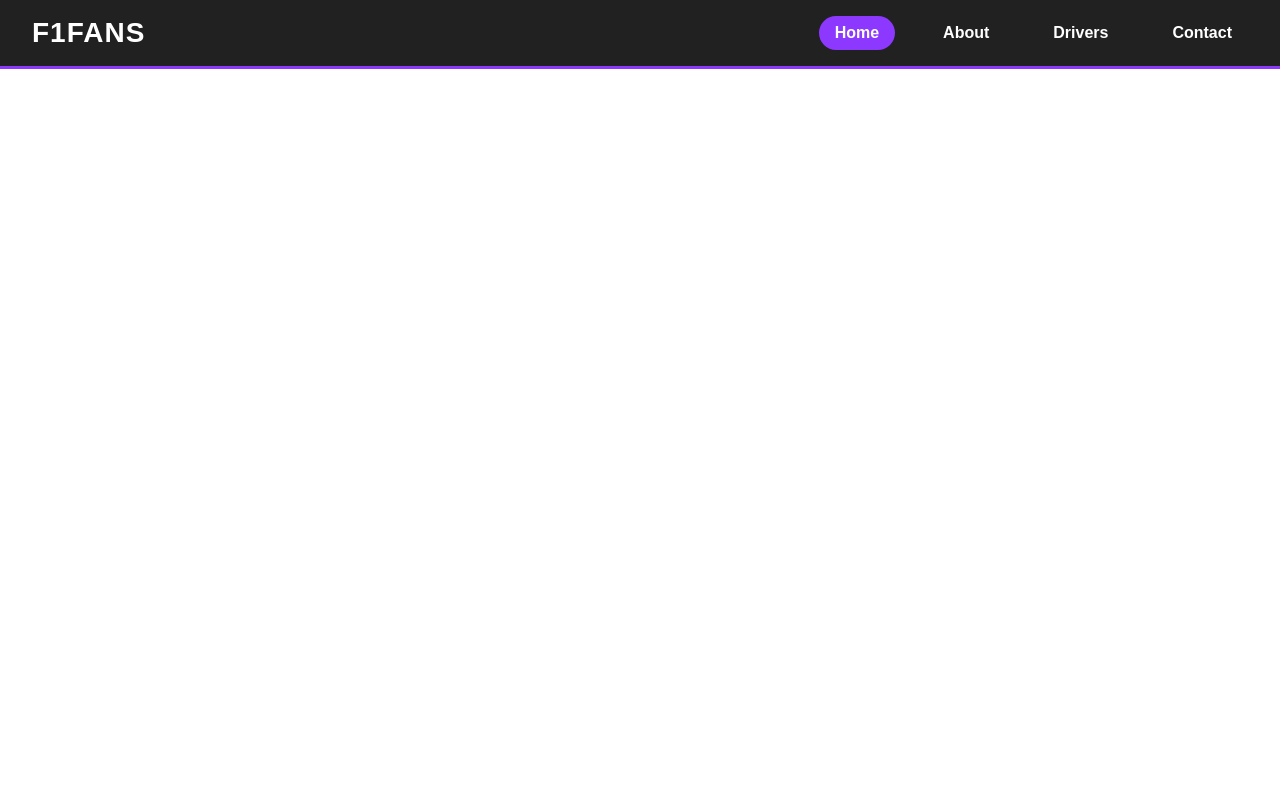
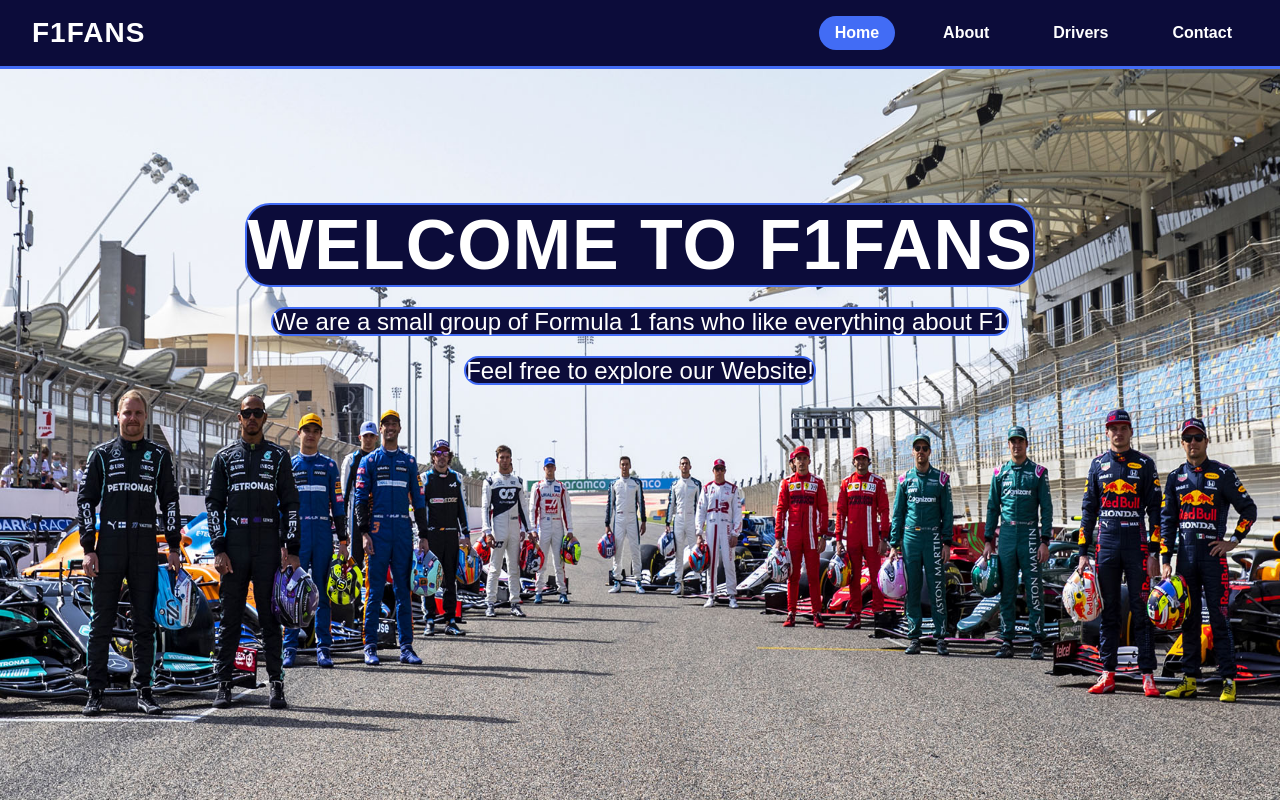
Before and after one commit to ryansmids/F1fans, a plain HTML site: page index.html in a window 1280 px wide. Drawn offline with Linux system fonts and the light colour scheme.

Commit message:
finished the homepage

```diff
--- a/index.html
+++ b/index.html
@@ -10,6 +10,8 @@
 </head>
 <body>
 
+
+
     <nav>
        <div class="container">
         <h1>F1fans</h1>
@@ -21,6 +23,7 @@
             <a href="#">Contact</a>
         </div>
 
+
         <button class="hamburger">
             <span></span>
             <span></span>
@@ -29,6 +32,7 @@
        </div>
     </nav>
 
+
     <nav class="mobile-nav">
         <a href="#">Home</a>
         <a href="#">About</a>
@@ -36,6 +40,20 @@
         <a href="#">Contact</a>
     </nav>
 
+    <div class="banner">
+        <img src="images/f1drivers.jpg" alt="f1car">
+    </div>
+
+    <div class="main-content">
+        <h1>Welcome to F1fans</h1>
+        <h2>We are a small group of Formula 1 fans who like everything about F1</h2>
+        <h2>Feel free to explore our Website!</h2>
+    </div>
+
+
     <script src="main.js"></script>
+
+
+
 </body>
 </html>
--- a/styles.css
+++ b/styles.css
@@ -1,7 +1,7 @@
 :root {
-    --primary: #8c38ff;
+    --primary: #426cf5;
     --light: #EEEEEE;
-    --dark: #212121;
+    --dark: #0c0c3a;
 }
 
 * {
@@ -10,6 +10,8 @@
     box-sizing: border-box;
     font-family: 'Fira sans', sans-serif;
 }
+
+
 
 .container {
     max-width: 1280px;
@@ -117,10 +119,14 @@ cursor: pointer;
     text-align: center;
     margin-bottom: 16px;
     padding: 12px 16px;
-    background-color: var(--primary);
+    background-color: #000080;
 
     color: #FFF;
     text-decoration: none;
+}
+
+.mobile-nav a:hover {
+    background-color: #426cf5;
 }
 
 .menu {
@@ -155,3 +161,58 @@ cursor: pointer;
     display: flex;
     }
 }
+
+.banner img{
+
+  min-height: 100%;
+  min-width: 1024px;
+
+
+  width: 100%;
+  height: auto;
+
+
+  position: fixed;
+  top: 0;
+  left: 0;
+
+}
+@media screen and (max-width: 1024px) {
+    banner img {
+      left: 50%;
+      margin-left: -512px;
+    }
+  }
+
+.main-content {
+    width: 100%;
+    position: absolute;
+    top: 38%;
+    transform: translateY(-50%);
+    text-align: center;
+    color: rgb(0, 0, 0);
+
+
+}
+
+.main-content h1 {
+    font-size: 70px;
+    margin-top: 80px;
+    color: #FFF;
+    background-color: var(--dark);
+    border-radius: 25px;
+    border: 2px solid #426cf5;
+    width: fit-content;
+    margin: 0 auto;
+
+}
+.main-content h2 {
+    margin: 20px auto;
+    font-weight: 100;
+    line-height: 25px;
+    color: #fff;
+     background-color: var(--dark);
+    border-radius: 25px;
+    border: 2px solid #426cf5;
+    width: fit-content;
+}
```
Also changed, not shown: images/f1drivers.jpg (added).
